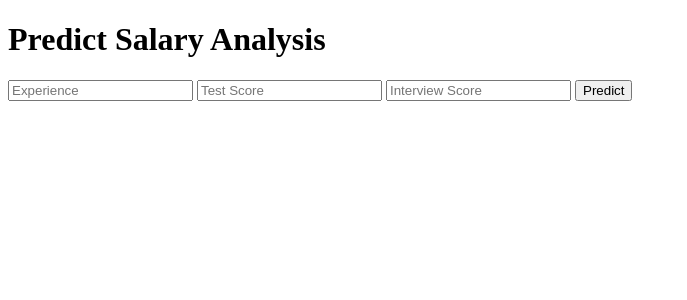
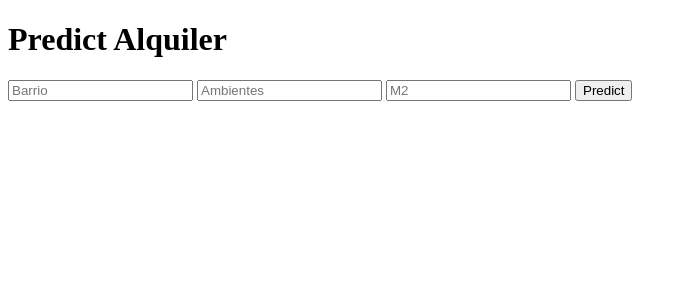
Before and after one commit to NapoliD/Flask_api_alquiler, a Flask app: page / in a window 1280 px wide. Shown: the top 300 px of the page, without its empty margins (0-687 px from the left). Run offline with Flask 2, Linux system fonts and the light colour scheme; parts of the project's set-up code (start-up, migrations or seed data) failed here and were passed over.

Commit message:
Add files via upload

```diff
--- a/templates/index.html
+++ b/templates/index.html
@@ -3,7 +3,7 @@
 <!--From https://codepen.io/frytyler/pen/EGdtg-->
 <head>
   <meta charset="UTF-8">
-  <title>ML API</title>
+  <title>Alquiler?</title>
   <link href='https://fonts.googleapis.com/css?family=Pacifico' rel='stylesheet' type='text/css'>
 <link href='https://fonts.googleapis.com/css?family=Arimo' rel='stylesheet' type='text/css'>
 <link href='https://fonts.googleapis.com/css?family=Hind:300' rel='stylesheet' type='text/css'>
@@ -13,13 +13,13 @@
 
 <body>
  <div class="login">
-	<h1>Predict Salary Analysis</h1>
+	<h1>Predict Alquiler</h1>
 
      <!-- Main Input For Receiving Query to our ML -->
     <form action="{{ url_for('predict')}}"method="post">
-    	<input type="text" name="experience" placeholder="Experience" required="required" />
-        <input type="text" name="test_score" placeholder="Test Score" required="required" />
-		<input type="text" name="interview_score" placeholder="Interview Score" required="required" />
+    <input type="text" name="Barrio" placeholder="Barrio" required="required" />
+    <input type="text" name="Ambientes" placeholder="Ambientes" required="required" />
+		<input type="text" name="M2" placeholder="M2" required="required" />
 
         <button type="submit" class="btn btn-primary btn-block btn-large">Predict</button>
     </form>
```
